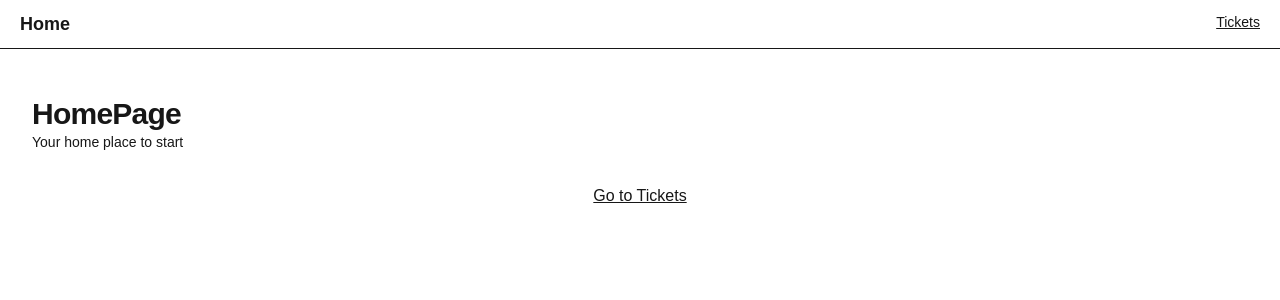
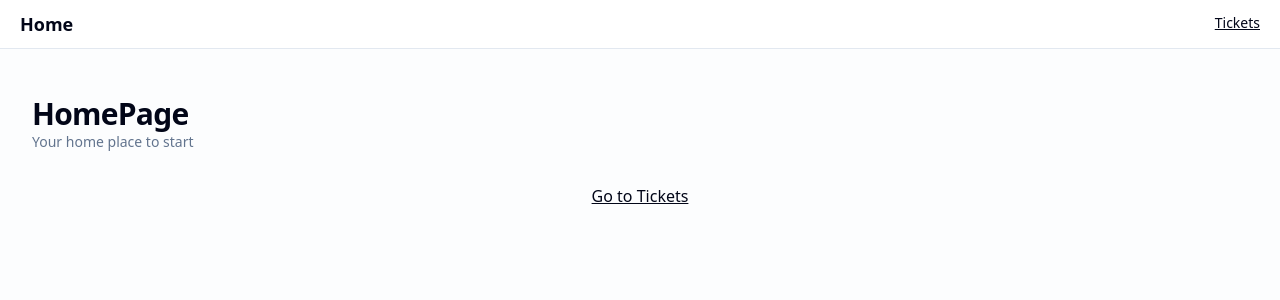
Before and after one commit to austinfalk/the-road-to-next-app, a Next.js app: page / in a window 1280 px wide. Shown: the top 300 px of the page. Built offline with nearby package versions, Linux system fonts and the light colour scheme.

Commit message:
build(shadcn): added component library

```diff
--- a/package.json
+++ b/package.json
@@ -11,10 +11,13 @@
     "type": "tsc --noEmit"
   },
   "dependencies": {
+    "class-variance-authority": "^0.7.1",
     "clsx": "^2.1.1",
+    "lucide-react": "^0.536.0",
     "next": "^15.4.6",
     "react": "^19.1.1",
-    "react-dom": "^19.1.1"
+    "react-dom": "^19.1.1",
+    "tailwind-merge": "^3.3.1"
   },
   "devDependencies": {
     "@eslint/eslintrc": "^3.3.1",
@@ -29,6 +32,7 @@
     "prettier": "^3.6.2",
     "prettier-plugin-tailwindcss": "^0.6.14",
     "tailwindcss": "^4.1.11",
+    "tw-animate-css": "^1.3.6",
     "typescript": "^5.9.2"
   },
   "prettier": {
--- a/src/app/globals.css
+++ b/src/app/globals.css
@@ -1,9 +1,7 @@
 @import 'tailwindcss';
+@import 'tw-animate-css';
 
-:root {
-  --background: #ffffff;
-  --foreground: #171717;
-}
+@custom-variant dark (&:is(.dark *));
 
 @theme inline {
   --color-background: var(--background);
@@ -11,6 +9,35 @@
   --font-sans: var(--font-geist-sans);
   --font-mono: var(--font-geist-mono);
   --animate-fade-from-top: fade-from-top 0.5s ease-out;
+  --color-sidebar-ring: var(--sidebar-ring);
+  --color-sidebar-border: var(--sidebar-border);
+  --color-sidebar-accent-foreground: var(--sidebar-accent-foreground);
+  --color-sidebar-accent: var(--sidebar-accent);
+  --color-sidebar-primary-foreground: var(--sidebar-primary-foreground);
+  --color-sidebar-primary: var(--sidebar-primary);
+  --color-sidebar-foreground: var(--sidebar-foreground);
+  --color-sidebar: var(--sidebar);
+  --color-chart-5: var(--chart-5);
+  --color-chart-4: var(--chart-4);
+  --color-chart-3: var(--chart-3);
+  --color-chart-2: var(--chart-2);
+  --color-chart-1: var(--chart-1);
+  --color-ring: var(--ring);
+  --color-input: var(--input);
+  --color-border: var(--border);
+  --color-destructive: var(--destructive);
+  --color-accent-foreground: var(--accent-foreground);
+  --color-accent: var(--accent);
+  --color-muted-foreground: var(--muted-foreground);
+  --color-muted: var(--muted);
+  --color-secondary-foreground: var(--secondary-foreground);
+  --color-secondary: var(--secondary);
+  --color-primary-foreground: var(--primary-foreground);
+  --color-primary: var(--primary);
+  --color-popover-foreground: var(--popover-foreground);
+  --color-popover: var(--popover);
+  --color-card-foreground: var(--card-foreground);
+  --color-card: var(--card);
 
   @keyframes fade-from-top {
     0% {
@@ -23,17 +50,90 @@
       transform: translateY(0);
     }
   }
+
+  --radius-sm: calc(var(--radius) - 4px);
+
+  --radius-md: calc(var(--radius) - 2px);
+
+  --radius-lg: var(--radius);
+
+  --radius-xl: calc(var(--radius) + 4px);
 }
 
-@media (prefers-color-scheme: dark) {
-  :root {
-    --background: #0a0a0a;
-    --foreground: #ededed;
+:root {
+  --radius: 0.625rem;
+  --background: oklch(1 0 0);
+  --foreground: oklch(0.129 0.042 264.695);
+  --card: oklch(1 0 0);
+  --card-foreground: oklch(0.129 0.042 264.695);
+  --popover: oklch(1 0 0);
+  --popover-foreground: oklch(0.129 0.042 264.695);
+  --primary: oklch(0.208 0.042 265.755);
+  --primary-foreground: oklch(0.984 0.003 247.858);
+  --secondary: oklch(0.968 0.007 247.896);
+  --secondary-foreground: oklch(0.208 0.042 265.755);
+  --muted: oklch(0.968 0.007 247.896);
+  --muted-foreground: oklch(0.554 0.046 257.417);
+  --accent: oklch(0.968 0.007 247.896);
+  --accent-foreground: oklch(0.208 0.042 265.755);
+  --destructive: oklch(0.577 0.245 27.325);
+  --border: oklch(0.929 0.013 255.508);
+  --input: oklch(0.929 0.013 255.508);
+  --ring: oklch(0.704 0.04 256.788);
+  --chart-1: oklch(0.646 0.222 41.116);
+  --chart-2: oklch(0.6 0.118 184.704);
+  --chart-3: oklch(0.398 0.07 227.392);
+  --chart-4: oklch(0.828 0.189 84.429);
+  --chart-5: oklch(0.769 0.188 70.08);
+  --sidebar: oklch(0.984 0.003 247.858);
+  --sidebar-foreground: oklch(0.129 0.042 264.695);
+  --sidebar-primary: oklch(0.208 0.042 265.755);
+  --sidebar-primary-foreground: oklch(0.984 0.003 247.858);
+  --sidebar-accent: oklch(0.968 0.007 247.896);
+  --sidebar-accent-foreground: oklch(0.208 0.042 265.755);
+  --sidebar-border: oklch(0.929 0.013 255.508);
+  --sidebar-ring: oklch(0.704 0.04 256.788);
+}
+
+.dark {
+  --background: oklch(0.129 0.042 264.695);
+  --foreground: oklch(0.984 0.003 247.858);
+  --card: oklch(0.208 0.042 265.755);
+  --card-foreground: oklch(0.984 0.003 247.858);
+  --popover: oklch(0.208 0.042 265.755);
+  --popover-foreground: oklch(0.984 0.003 247.858);
+  --primary: oklch(0.929 0.013 255.508);
+  --primary-foreground: oklch(0.208 0.042 265.755);
+  --secondary: oklch(0.279 0.041 260.031);
+  --secondary-foreground: oklch(0.984 0.003 247.858);
+  --muted: oklch(0.279 0.041 260.031);
+  --muted-foreground: oklch(0.704 0.04 256.788);
+  --accent: oklch(0.279 0.041 260.031);
+  --accent-foreground: oklch(0.984 0.003 247.858);
+  --destructive: oklch(0.704 0.191 22.216);
+  --border: oklch(1 0 0 / 10%);
+  --input: oklch(1 0 0 / 15%);
+  --ring: oklch(0.551 0.027 264.364);
+  --chart-1: oklch(0.488 0.243 264.376);
+  --chart-2: oklch(0.696 0.17 162.48);
+  --chart-3: oklch(0.769 0.188 70.08);
+  --chart-4: oklch(0.627 0.265 303.9);
+  --chart-5: oklch(0.645 0.246 16.439);
+  --sidebar: oklch(0.208 0.042 265.755);
+  --sidebar-foreground: oklch(0.984 0.003 247.858);
+  --sidebar-primary: oklch(0.488 0.243 264.376);
+  --sidebar-primary-foreground: oklch(0.984 0.003 247.858);
+  --sidebar-accent: oklch(0.279 0.041 260.031);
+  --sidebar-accent-foreground: oklch(0.984 0.003 247.858);
+  --sidebar-border: oklch(1 0 0 / 10%);
+  --sidebar-ring: oklch(0.551 0.027 264.364);
+}
+
+@layer base {
+  * {
+    @apply border-border outline-ring/50;
+  }
+  body {
+    @apply bg-background text-foreground;
   }
 }
-
-body {
-  background: var(--background);
-  color: var(--foreground);
-  font-family: Arial, Helvetica, sans-serif;
-}
--- /dev/null
+++ b/src/lib/utils.ts
@@ -0,0 +1,6 @@
+import { type ClassValue,clsx } from "clsx"
+import { twMerge } from "tailwind-merge"
+
+export function cn(...inputs: ClassValue[]) {
+  return twMerge(clsx(inputs))
+}
```
Also changed, not shown: components.json (added), 1 other file (tests, documents, lock files or other folders).
